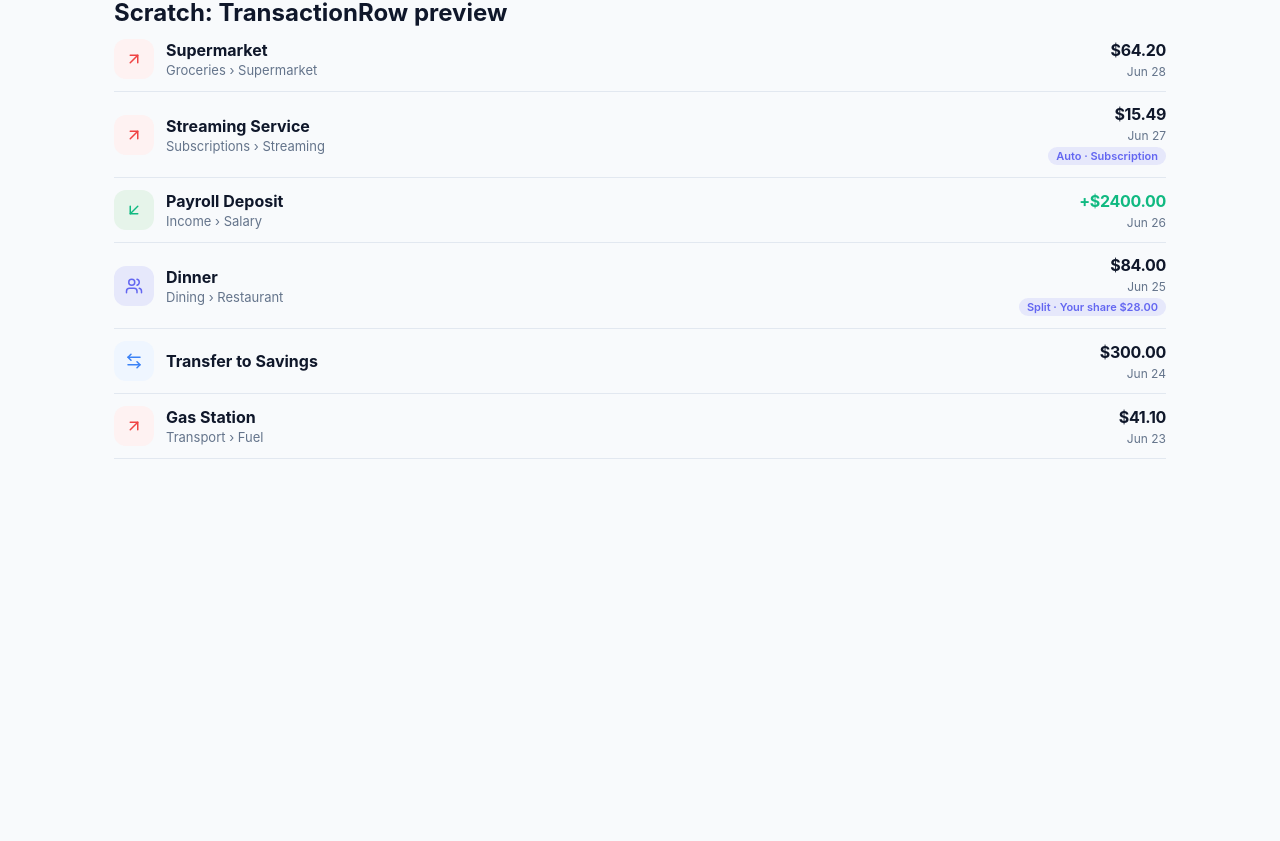
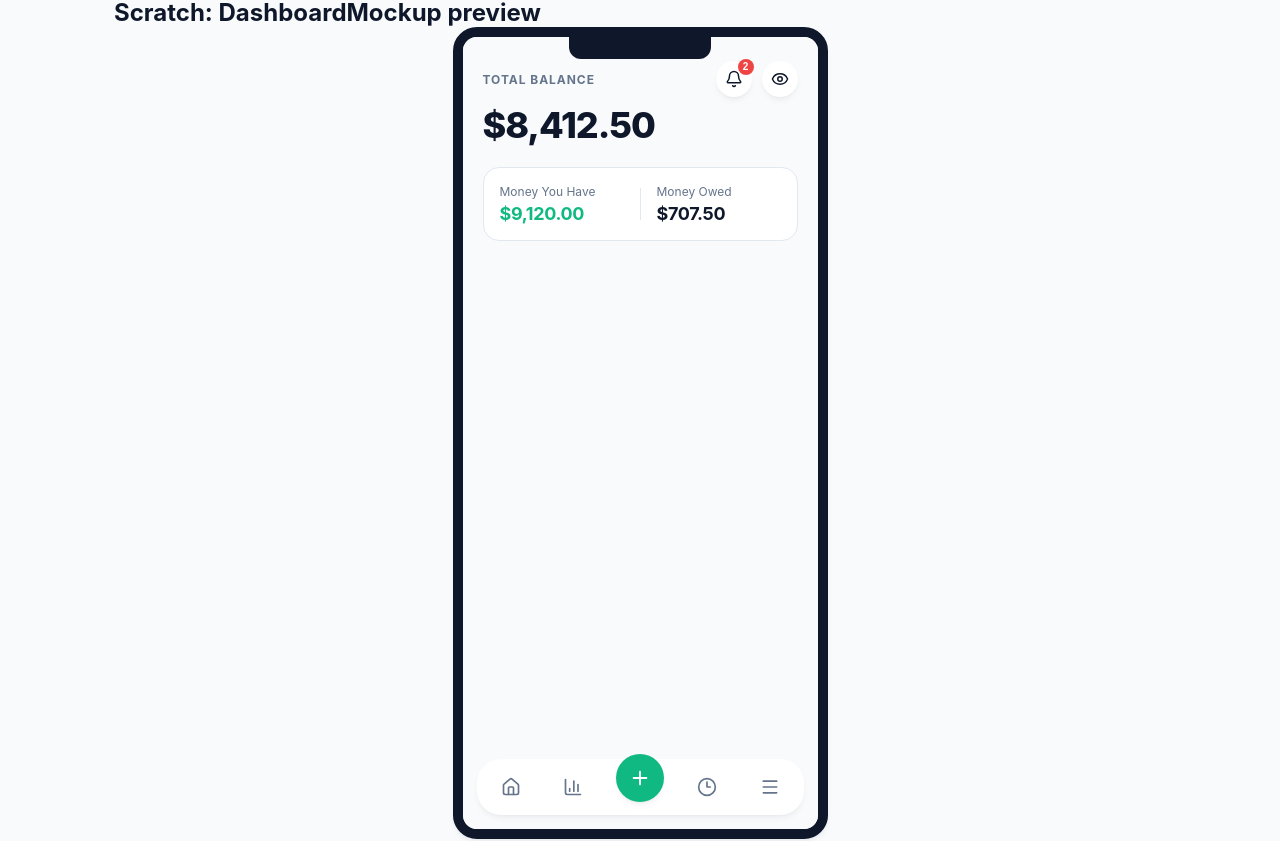
Before and after one commit to chrisglw/financial-app-demo, a React (Vite) app: page / in a window 1280 px wide. Shown: the part 1212-2053 px from the top of the page. Before the commit the page ends 1735 px from the top, so only its background shows below. Built offline with nearby package versions, Linux system fonts and the light colour scheme.

Commit message:
Start dashboard mockup: nav bar, header, stat strip

```diff
--- a/src/App.jsx
+++ b/src/App.jsx
@@ -3,6 +3,8 @@ import Hero from './sections/Hero'
 import FeatureSection from './sections/FeatureSection'
 import WaitlistSection from './sections/WaitlistSection'
 import Footer from './sections/Footer'
+import PhoneFrame from './components/PhoneFrame'
+import DashboardMockup from './components/mockups/DashboardMockup'
 import TransactionRow from './components/TransactionRow'
 import { transactions } from './data/sampleData'
 
@@ -17,6 +19,14 @@ function App() {
       <WaitlistSection />
       <Footer />
 
+      {/* temporary: dashboard mockup gets moved into Hero in phase 12 */}
+      <section className="section">
+        <h2>Scratch: DashboardMockup preview</h2>
+        <PhoneFrame>
+          <DashboardMockup />
+        </PhoneFrame>
+      </section>
+
       {/* temporary: remove once the dashboard mockup renders this list */}
       <section className="section">
         <h2>Scratch: TransactionRow preview</h2>
--- /dev/null
+++ b/src/components/mockups/DashboardMockup.css
@@ -0,0 +1,142 @@
+.dashboard-mockup {
+  position: relative;
+  min-height: 100%;
+  padding: 24px 20px 90px;
+}
+
+.dashboard-header-top {
+  display: flex;
+  align-items: center;
+  justify-content: space-between;
+}
+
+.dashboard-label {
+  font-size: 12px;
+  font-weight: 700;
+  letter-spacing: 0.08em;
+  text-transform: uppercase;
+  color: var(--color-text-muted);
+}
+
+.dashboard-header-icons {
+  display: flex;
+  align-items: center;
+  gap: 10px;
+}
+
+.dashboard-icon-btn {
+  position: relative;
+  width: 36px;
+  height: 36px;
+  display: flex;
+  align-items: center;
+  justify-content: center;
+  border: none;
+  border-radius: 50%;
+  background: var(--color-bg-surface);
+  color: var(--color-text-main);
+  box-shadow: var(--shadow-md);
+  cursor: default;
+}
+
+.dashboard-badge {
+  position: absolute;
+  top: -2px;
+  right: -2px;
+  min-width: 16px;
+  height: 16px;
+  padding: 0 3px;
+  border-radius: 999px;
+  background: var(--color-expense);
+  color: #fff;
+  font-size: 10px;
+  font-weight: 700;
+  line-height: 16px;
+  text-align: center;
+}
+
+.dashboard-balance {
+  display: block;
+  margin-top: 6px;
+  font-size: 36px;
+  font-weight: 800;
+  letter-spacing: -0.03em;
+  color: var(--color-text-main);
+}
+
+.dashboard-stat-strip {
+  display: flex;
+  align-items: center;
+  margin-top: 20px;
+  padding: 16px;
+  border: 1px solid var(--color-border);
+  border-radius: var(--radius-lg);
+  background: var(--color-bg-surface);
+}
+
+.dashboard-stat {
+  flex: 1 1 0;
+  display: flex;
+  flex-direction: column;
+  gap: 4px;
+}
+
+.dashboard-stat-divider {
+  width: 1px;
+  height: 32px;
+  background: var(--color-border);
+  margin: 0 16px;
+}
+
+.dashboard-stat-label {
+  font-size: 12px;
+  color: var(--color-text-muted);
+}
+
+.dashboard-stat-value {
+  font-size: 18px;
+  font-weight: 700;
+  letter-spacing: -0.02em;
+  color: var(--color-text-main);
+}
+
+.dashboard-stat-value--positive {
+  color: var(--color-income);
+}
+
+.dashboard-nav {
+  position: absolute;
+  left: 14px;
+  right: 14px;
+  bottom: 14px;
+  display: flex;
+  align-items: center;
+  justify-content: space-between;
+  padding: 8px 14px;
+  border-radius: var(--radius-xl);
+  background: var(--color-bg-nav);
+  backdrop-filter: blur(12px);
+  box-shadow: var(--shadow-md);
+}
+
+.dashboard-nav-btn {
+  width: 40px;
+  height: 40px;
+  display: flex;
+  align-items: center;
+  justify-content: center;
+  border: none;
+  border-radius: 50%;
+  background: transparent;
+  color: var(--color-text-muted);
+  cursor: default;
+}
+
+.dashboard-nav-btn--primary {
+  width: 48px;
+  height: 48px;
+  margin-top: -18px;
+  background: var(--color-primary);
+  color: var(--color-text-on-primary);
+  box-shadow: var(--shadow-md);
+}
--- /dev/null
+++ b/src/components/mockups/DashboardMockup.jsx
@@ -0,0 +1,63 @@
+import { Bell, BarChart3, Clock3, Eye, Home, Menu, Plus } from 'lucide-react'
+import { dashboardSummary } from '../../data/sampleData'
+import './DashboardMockup.css'
+
+function formatCurrency(amount) {
+  return `$${amount.toLocaleString('en-US', { minimumFractionDigits: 2, maximumFractionDigits: 2 })}`
+}
+
+function DashboardMockup() {
+  return (
+    <div className="dashboard-mockup">
+      <div className="dashboard-header">
+        <div className="dashboard-header-top">
+          <span className="dashboard-label">Total Balance</span>
+          <div className="dashboard-header-icons">
+            <button type="button" className="dashboard-icon-btn" aria-label="Notifications">
+              <Bell size={18} />
+              <span className="dashboard-badge">2</span>
+            </button>
+            <button type="button" className="dashboard-icon-btn" aria-label="Toggle privacy">
+              <Eye size={18} />
+            </button>
+          </div>
+        </div>
+        <span className="dashboard-balance">{formatCurrency(dashboardSummary.totalBalance)}</span>
+      </div>
+
+      <div className="dashboard-stat-strip">
+        <div className="dashboard-stat">
+          <span className="dashboard-stat-label">Money You Have</span>
+          <span className="dashboard-stat-value dashboard-stat-value--positive">
+            {formatCurrency(dashboardSummary.moneyYouHave)}
+          </span>
+        </div>
+        <div className="dashboard-stat-divider" />
+        <div className="dashboard-stat">
+          <span className="dashboard-stat-label">Money Owed</span>
+          <span className="dashboard-stat-value">{formatCurrency(dashboardSummary.moneyOwed)}</span>
+        </div>
+      </div>
+
+      <nav className="dashboard-nav">
+        <button type="button" className="dashboard-nav-btn" aria-label="Home">
+          <Home size={20} />
+        </button>
+        <button type="button" className="dashboard-nav-btn" aria-label="Stats">
+          <BarChart3 size={20} />
+        </button>
+        <button type="button" className="dashboard-nav-btn dashboard-nav-btn--primary" aria-label="Add">
+          <Plus size={22} />
+        </button>
+        <button type="button" className="dashboard-nav-btn" aria-label="Activity">
+          <Clock3 size={20} />
+        </button>
+        <button type="button" className="dashboard-nav-btn" aria-label="Menu">
+          <Menu size={20} />
+        </button>
+      </nav>
+    </div>
+  )
+}
+
+export default DashboardMockup
```
